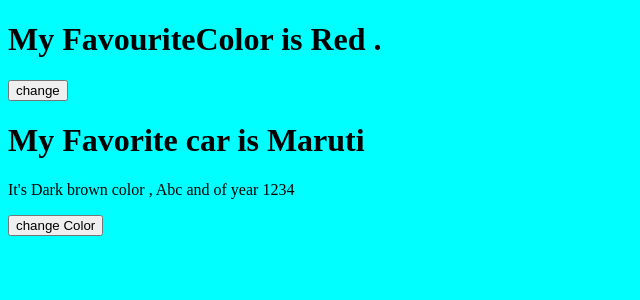
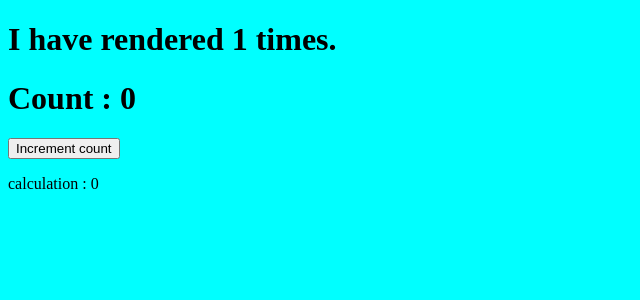
Before and after one commit to MayankKumar-Oodles/Today-Poc, a React (Vite) app: page / in a window 1280 px wide. Shown: the top 300 px of the page, without its empty margins (0-640 px from the left). Built offline with nearby package versions, Linux system fonts and the light colour scheme.

Commit message:
useEffect hook

```diff
--- a/src/App.jsx
+++ b/src/App.jsx
@@ -1,8 +1,11 @@
 import { ReactDOM } from "react";
 import { Component } from "react";
+import Timer from "./functionalbased/Timer";
 import MyComponent from "./Classbased/MyComponent";
-import Counter from "./Classbased/Counter";
+// import Counter from "./Classbased/Counter";
 import FavouriteColor from "./functionalbased/FavouriteColor";
+import Counter from "./functionalbased/Counter";
+
 
  class App extends Component{
           constructor(props){
@@ -16,7 +19,10 @@
                 return<>
                  {/* <MyComponent day={this.state.day}></MyComponent>
                  <Counter></Counter> */}
-                 <FavouriteColor/>
+                 {/* <FavouriteColor/> */}
+                 <Timer/>
+                 <Counter/>
+
 
                 </>
           }
--- /dev/null
+++ b/src/functionalbased/Counter.jsx
@@ -0,0 +1,22 @@
+import React from 'react'
+import { useState,useEffect } from 'react'
+const Counter = () => {
+
+        const [count,setCount]=useState(0);
+        const[calculation,setCalculation]=useState(0);
+
+         useEffect(()=>{
+                     setCalculation(()=>count*2);
+        },[count])
+
+
+  return (
+    <div>
+            <h1>Count : {count}</h1>
+            <button type='button' onClick={()=>{setCount((count)=>count+1)}}> Increment count</button>
+            <p>calculation : {calculation}</p>
+    </div>
+  )
+}
+
+export default Counter;
--- /dev/null
+++ b/src/functionalbased/Timer.jsx
@@ -0,0 +1,23 @@
+ import React, { useEffect } from 'react'
+ import { useState } from 'react'
+
+ const Timer = () => {
+
+     const[count,setCount]=useState(0);
+
+     useEffect(()=>{
+        let timer=setTimeout(()=>{
+            setCount((count)=>count +1)
+        },1000)
+
+        return ()=>{ clearTimeout(timer);}
+     },[])
+   return (
+
+     <div>
+          <h1>I have rendered {count} times.</h1>
+     </div>
+   )
+ }
+
+ export default Timer;
```
